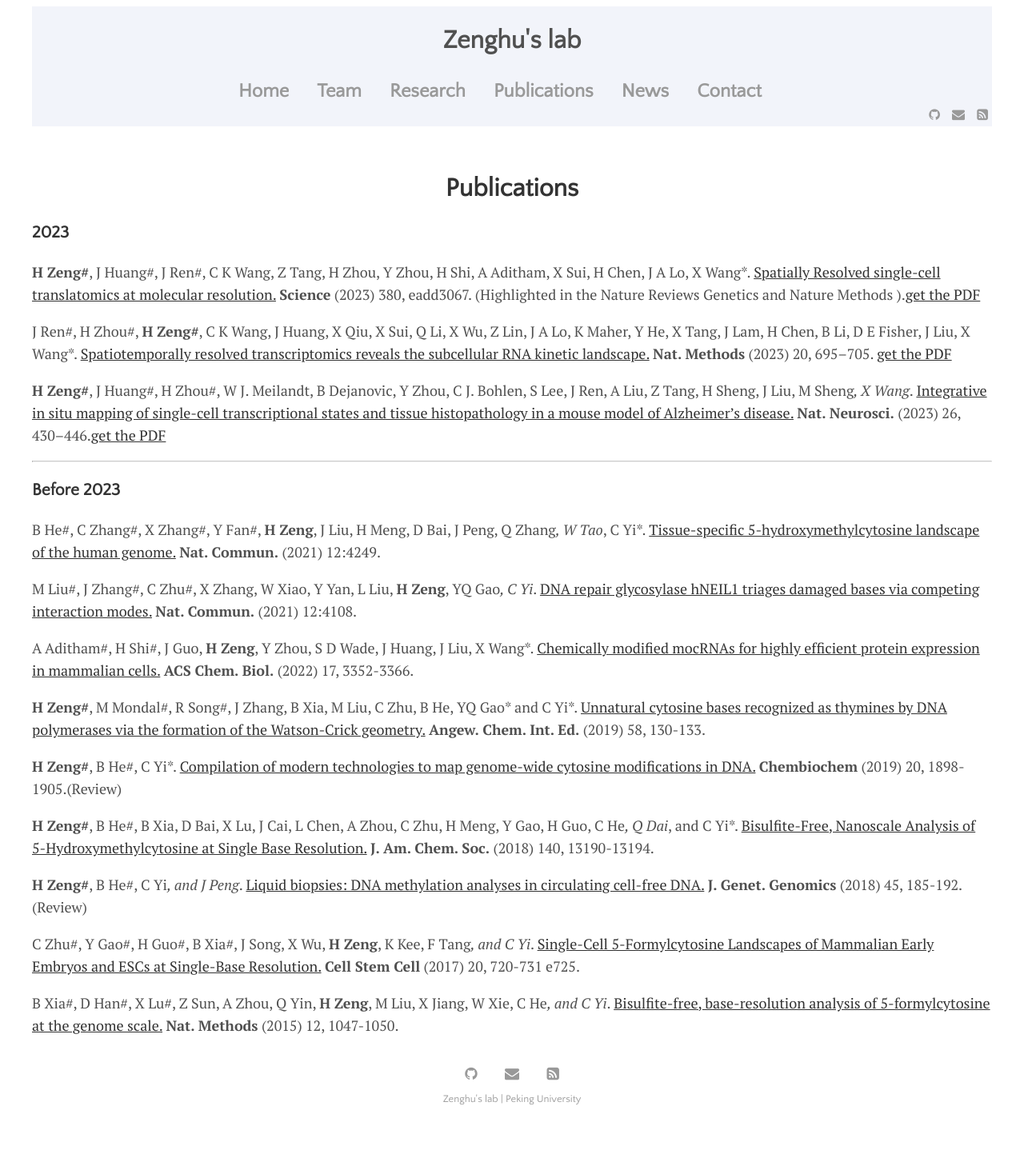
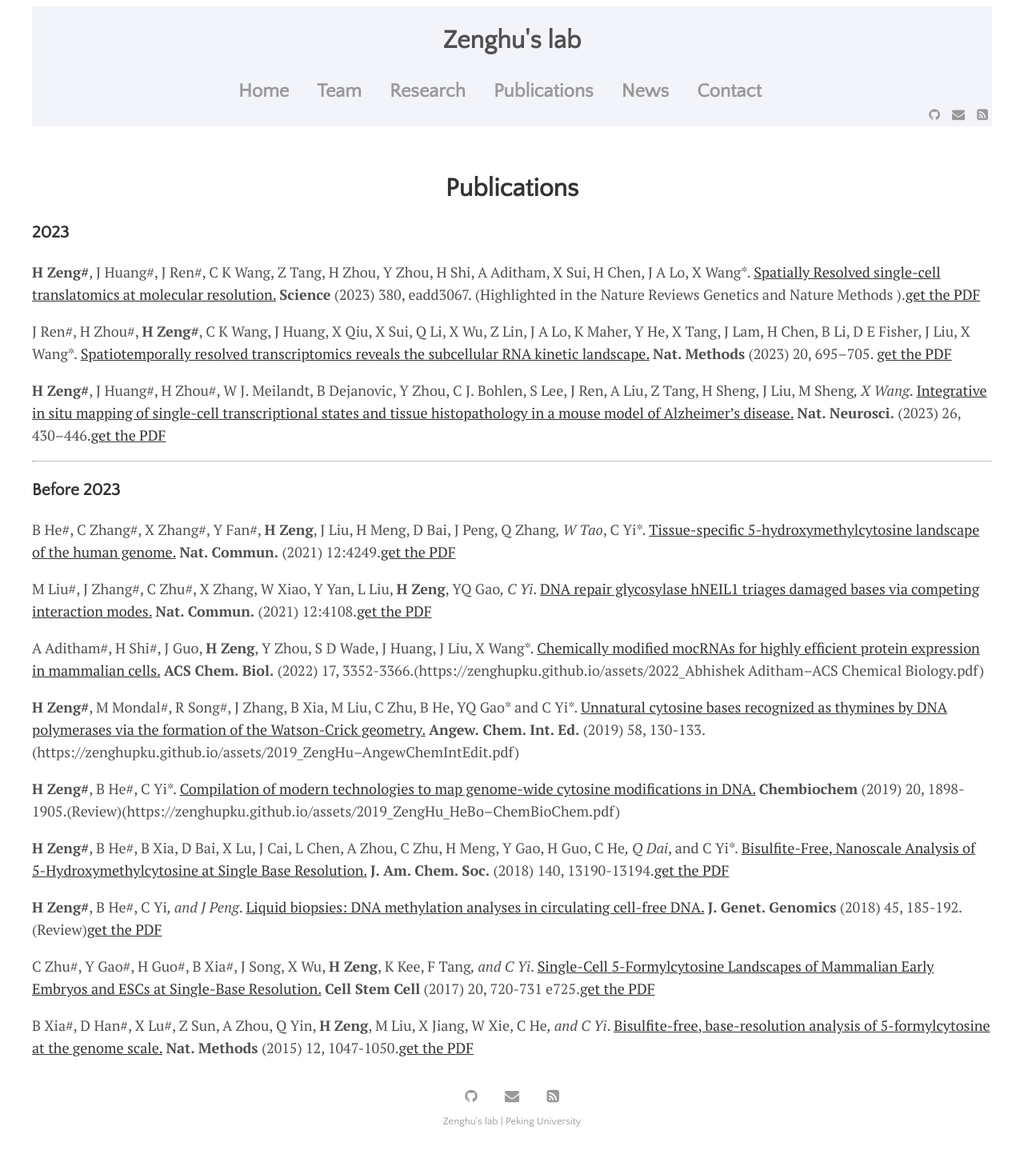
Before and after one commit to ZenghuPKU/zenghupku.github.io, a Jekyll site: the page built from menu/publications.md, in a window 1280 px wide. Shown: the whole page at 80% size. Built offline with Jekyll 4.4.1, drawn with Linux system fonts in a browser that asks for light colours; before the commit the page ends 1420 px from its top, so only the background shows below that.

Commit message:
Update publications.md

```diff
--- a/menu/publications.md
+++ b/menu/publications.md
@@ -20,20 +20,20 @@ J Ren#, H Zhou#, **H Zeng#**, C K Wang, J Huang, X Qiu, X Sui, Q Li, X Wu, Z Lin
 
 ### Before 2023
 
-B He#, C Zhang#, X Zhang#, Y Fan#, **H Zeng**, J Liu, H Meng, D Bai, J Peng, Q Zhang*, W Tao*, C Yi*. [Tissue-specific 5-hydroxymethylcytosine landscape of the human genome.](https://www.nature.com/articles/s41467-021-24425-w)  **Nat. Commun.** (2021) 12:4249.
+B He#, C Zhang#, X Zhang#, Y Fan#, **H Zeng**, J Liu, H Meng, D Bai, J Peng, Q Zhang*, W Tao*, C Yi*. [Tissue-specific 5-hydroxymethylcytosine landscape of the human genome.](https://www.nature.com/articles/s41467-021-24425-w)  **Nat. Commun.** (2021) 12:4249.[get the PDF]({{ site.url }}/assets/2021_HeBo--NC.pdf)
 
-M Liu#, J Zhang#, C Zhu#, X Zhang, W Xiao, Y Yan, L Liu, **H Zeng**, YQ Gao*, C Yi*. [DNA repair glycosylase hNEIL1 triages damaged bases via competing interaction modes.](https://www.nature.com/articles/s41467-021-24431-y)  **Nat. Commun.** (2021) 12:4108.
+M Liu#, J Zhang#, C Zhu#, X Zhang, W Xiao, Y Yan, L Liu, **H Zeng**, YQ Gao*, C Yi*. [DNA repair glycosylase hNEIL1 triages damaged bases via competing interaction modes.](https://www.nature.com/articles/s41467-021-24431-y)  **Nat. Commun.** (2021) 12:4108.[get the PDF]({{ site.url }}/assets/2021_LiuMenghao--NC.pdf)
 
-A Aditham#, H Shi#, J Guo, **H Zeng**, Y Zhou, S D Wade, J Huang, J Liu, X Wang*. [Chemically modified mocRNAs for highly efficient protein expression in mammalian cells.](https://pubs.acs.org/doi/10.1021/acschembio.1c00569)  **ACS Chem. Biol.** (2022) 17, 3352-3366.
+A Aditham#, H Shi#, J Guo, **H Zeng**, Y Zhou, S D Wade, J Huang, J Liu, X Wang*. [Chemically modified mocRNAs for highly efficient protein expression in mammalian cells.](https://pubs.acs.org/doi/10.1021/acschembio.1c00569)  **ACS Chem. Biol.** (2022) 17, 3352-3366.({{ site.url }}/assets/2022_Abhishek Aditham--ACS Chemical Biology.pdf)
 
-**H Zeng#**, M Mondal#, R Song#, J Zhang, B Xia, M Liu, C Zhu, B He, YQ Gao* and C Yi*. [Unnatural cytosine bases recognized as thymines by DNA polymerases via the formation of the Watson-Crick geometry.](https://onlinelibrary.wiley.com/doi/10.1002/anie.201807845)  **Angew. Chem. Int. Ed.** (2019) 58, 130-133.
+**H Zeng#**, M Mondal#, R Song#, J Zhang, B Xia, M Liu, C Zhu, B He, YQ Gao* and C Yi*. [Unnatural cytosine bases recognized as thymines by DNA polymerases via the formation of the Watson-Crick geometry.](https://onlinelibrary.wiley.com/doi/10.1002/anie.201807845)  **Angew. Chem. Int. Ed.** (2019) 58, 130-133.({{ site.url }}/assets/2019_ZengHu--AngewChemIntEdit.pdf)
 
-**H Zeng#**, B He#, C Yi*. [Compilation of modern technologies to map genome-wide cytosine modifications in DNA.](https://chemistry-europe.onlinelibrary.wiley.com/doi/10.1002/cbic.201900035)  **Chembiochem**  (2019) 20, 1898-1905.(Review)
+**H Zeng#**, B He#, C Yi*. [Compilation of modern technologies to map genome-wide cytosine modifications in DNA.](https://chemistry-europe.onlinelibrary.wiley.com/doi/10.1002/cbic.201900035)  **Chembiochem**  (2019) 20, 1898-1905.(Review)({{ site.url }}/assets/2019_ZengHu_HeBo--ChemBioChem.pdf)
 
-**H Zeng#**, B He#, B Xia, D Bai, X Lu, J Cai, L Chen, A Zhou, C Zhu, H Meng, Y Gao, H Guo, C He*, Q Dai*, and C Yi*. [Bisulfite-Free, Nanoscale Analysis of 5-Hydroxymethylcytosine at Single Base Resolution.](https://pubs.acs.org/doi/10.1021/jacs.8b08297)  **J. Am. Chem. Soc.** (2018) 140, 13190-13194.
+**H Zeng#**, B He#, B Xia, D Bai, X Lu, J Cai, L Chen, A Zhou, C Zhu, H Meng, Y Gao, H Guo, C He*, Q Dai*, and C Yi*. [Bisulfite-Free, Nanoscale Analysis of 5-Hydroxymethylcytosine at Single Base Resolution.](https://pubs.acs.org/doi/10.1021/jacs.8b08297)  **J. Am. Chem. Soc.** (2018) 140, 13190-13194.[get the PDF]({{ site.url }}/assets/2018_ZengHu--JACS.pdf)
 
-**H Zeng#**, B He#, C Yi*, and J Peng*. [Liquid biopsies: DNA methylation analyses in circulating cell-free DNA.](https://www.sciencedirect.com/science/article/abs/pii/S1673852718300432?via%3Dihub)  **J. Genet. Genomics** (2018) 45, 185-192. (Review)
+**H Zeng#**, B He#, C Yi*, and J Peng*. [Liquid biopsies: DNA methylation analyses in circulating cell-free DNA.](https://www.sciencedirect.com/science/article/abs/pii/S1673852718300432?via%3Dihub)  **J. Genet. Genomics** (2018) 45, 185-192. (Review)[get the PDF]({{ site.url }}/assets/2018_ZengHu_HeBo--JGG.pdf)
 
-C Zhu#, Y Gao#, H Guo#, B Xia#, J Song, X Wu, **H Zeng**, K Kee, F Tang*, and C Yi*. [Single-Cell 5-Formylcytosine Landscapes of Mammalian Early Embryos and ESCs at Single-Base Resolution.](https://www.cell.com/cell-stem-cell/fulltext/S1934-5909(17)30070-X)  **Cell Stem Cell** (2017) 20, 720-731 e725.
+C Zhu#, Y Gao#, H Guo#, B Xia#, J Song, X Wu, **H Zeng**, K Kee, F Tang*, and C Yi*. [Single-Cell 5-Formylcytosine Landscapes of Mammalian Early Embryos and ESCs at Single-Base Resolution.](https://www.cell.com/cell-stem-cell/fulltext/S1934-5909(17)30070-X)  **Cell Stem Cell** (2017) 20, 720-731 e725.[get the PDF]({{ site.url }}/assets/2017_ZhuC_GaoY_GuoH_XiaB--CellStemCell.pdf)
 
-B Xia#, D Han#, X Lu#, Z Sun, A Zhou, Q Yin, **H Zeng**, M Liu, X Jiang, W Xie, C He*, and C Yi*. [Bisulfite-free, base-resolution analysis of 5-formylcytosine at the genome scale.](https://www.nature.com/articles/nmeth.3569)  **Nat. Methods** (2015) 12, 1047-1050.
+B Xia#, D Han#, X Lu#, Z Sun, A Zhou, Q Yin, **H Zeng**, M Liu, X Jiang, W Xie, C He*, and C Yi*. [Bisulfite-free, base-resolution analysis of 5-formylcytosine at the genome scale.](https://www.nature.com/articles/nmeth.3569)  **Nat. Methods** (2015) 12, 1047-1050.[get the PDF]({{ site.url }}/assets/2015_XiaBo_HanD_LuX--NatMethods.pdf)
```
